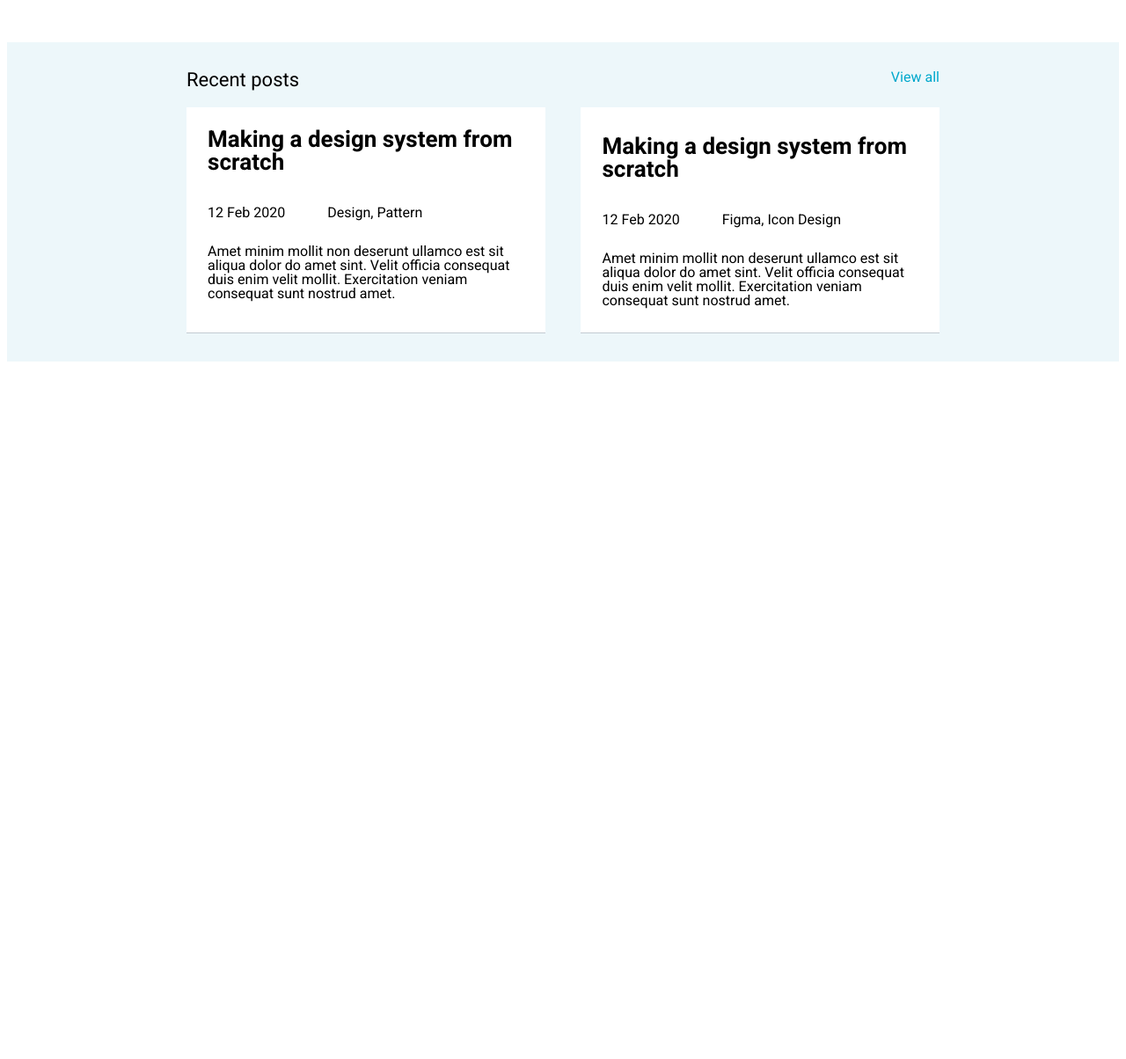
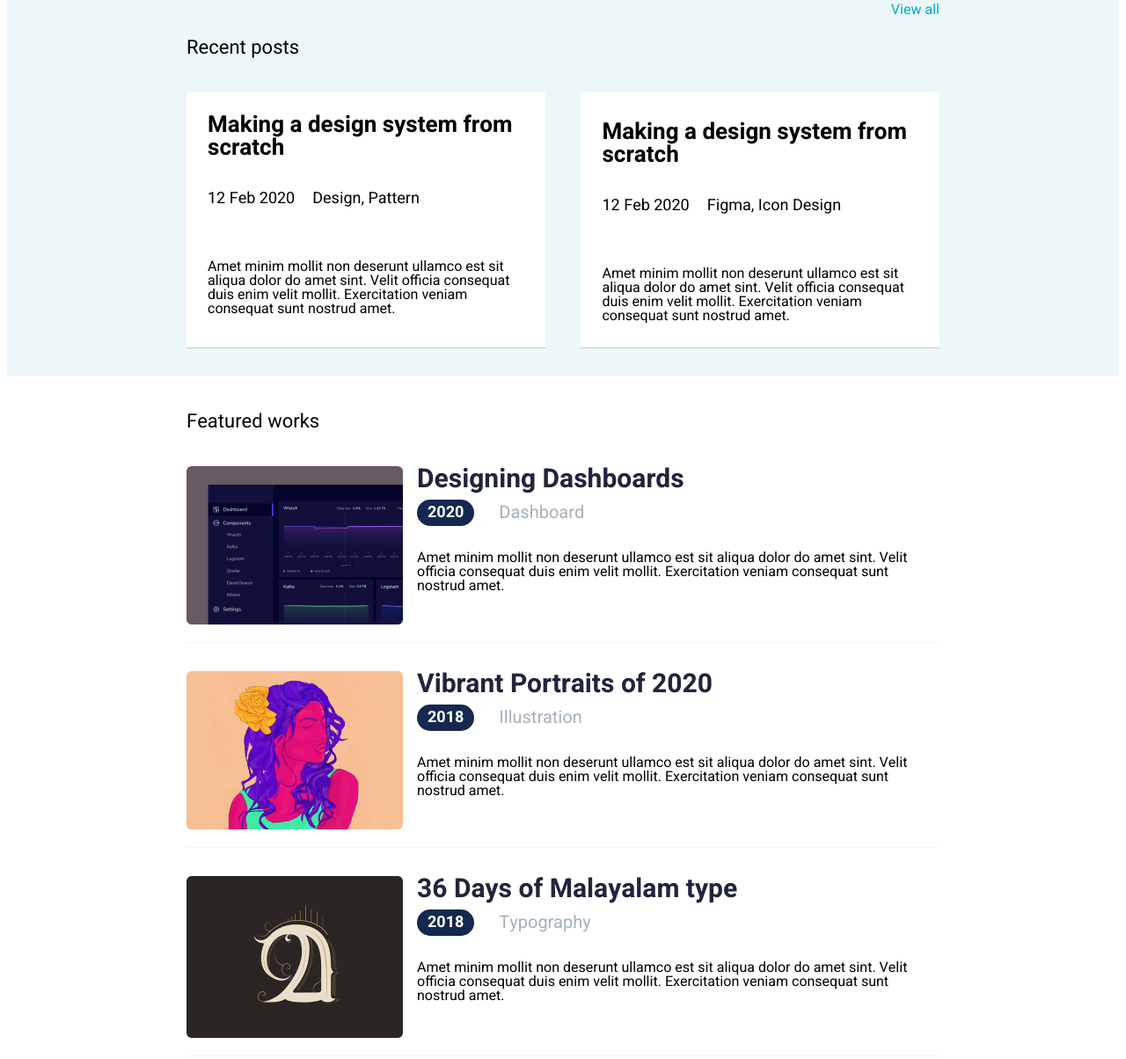
Before and after one commit to IlonaBekoeva/John, a plain HTML site: page index.html in a window 1280 px wide. Shown: the part 674-1878 px from the top of the page at 88% size. Before the commit the page ends 1085 px from the top, so only its background shows below. Drawn offline with Linux system fonts and the light colour scheme.

Commit message:
третий блок

```diff
--- a/index.html
+++ b/index.html
@@ -46,14 +46,14 @@
 						</div>
 					</div>
 					<div id="b" class="main-block__image _container">
-						<img src="image/John.png" alt="John">
+						<image src="image/John.png" alt="John">
 					</div>
 
 				</div>
 			</div>
 			<section class="section__cards-block">
 				<div class="section__inner _container">
-					<div class="title__wrapper">
+					<div class="cards-block__title">
 						<div class="title">Recent posts</div>
 						<a href="" class="view">View all</a>
 					</div>
@@ -79,6 +79,52 @@
 
 				</div>
 			</section>
+			<section class="section-work-block">
+				<div class="section__inner _container">
+					<div class="title">Featured works</div>
+					<div class="block__wrapper">
+						<div class="block">
+							<div class="left">
+								<image src="image/Rectangle 30.png" alt="">
+							</div>
+							<div class="right">
+								<a href="" class="right__title">Designing Dashboards</a>
+								<div class="info__wrapper">
+									<div class="year">2020</div>
+									<div class="type">Dashboard</div>
+								</div>
+								<div class="right__text">Amet minim mollit non deserunt ullamco est sit aliqua dolor do amet sint. Velit officia consequat duis enim velit mollit. Exercitation veniam consequat sunt nostrud amet.</div>
+							</div>
+						</div>
+						<div class="block1">
+							<div class="left">
+								<image src="image/Rectangle 32.png" alt="">
+							</div>
+							<div class="right">
+								<a href="" class="right__title">Vibrant Portraits of 2020</a>
+								<div class="info__wrapper">
+									<div class="year">2018</div>
+									<div class="type">Illustration</div>
+								</div>
+								<div class="right__text">Amet minim mollit non deserunt ullamco est sit aliqua dolor do amet sint. Velit officia consequat duis enim velit mollit. Exercitation veniam consequat sunt nostrud amet.</div>
+							</div>
+						</div>
+						<div class="block2">
+							<div class="left">
+								<image src="image/Rectangle 34.png" alt="">
+							</div>
+							<div class="right">
+								<a href="" class="right__title">36 Days of Malayalam type</a>
+								<div class="info__wrapper">
+									<div class="year">2018</div>
+									<div class="type">Typography</div>
+								</div>
+								<div class="right__text">Amet minim mollit non deserunt ullamco est sit aliqua dolor do amet sint. Velit officia consequat duis enim velit mollit. Exercitation veniam consequat sunt nostrud amet.</div>
+							</div>
+						</div>
+					</div>
+				</div>
+	</section>
 		</main>
 		<footer class="footer">
 
--- a/style.css
+++ b/style.css
@@ -39,6 +39,8 @@ body {
 	margin: 0px auto;
 	box-sizing: content-box;
 }
+
+
 /* ..........ШАПКА....................................................................... */
 .header {
 	position: absolute;
@@ -112,7 +114,7 @@ body {
 }
 /* .........ПЕРВЫЙ БЛОК........................................................................ */
 .main-block__body{
-	padding: 228px 0px 148px 0px;
+	padding: 228px 0px 71px 0px;
 	max-width: 506px;
 }
 @media (max-width: 575px){
@@ -191,7 +193,7 @@ body {
   font-size: 44px;
   padding-bottom: 48px;
 }
-.title__wrapper {
+.cards-block__title {
   display: flex;
   justify-content: space-between;
 }
@@ -221,23 +223,15 @@ body {
   display: flex;
   margin-bottom: 28px;
 }
-.text:not(:first-child) {
-  position: relative;
-  margin-left: 48px;
-}
-.text:not(:first-child)::before {
-  position: absolute;
-  height: 20px;
-  width: 1px;
-  top: 0;
-  left: -20%;
-  background-color: #21243D;
+.text{
+	font-size: 18px;
+	margin: 0px 20px 0px 0px;
 }
 .card__text {
   font-size: 16px;
 }
 @media (max-width: 991px) {
-.title__wrapper {
+.cards-block__title__wrapper {
    justify-content: center;
  }
 .view {
@@ -269,6 +263,118 @@ body {
   padding-top: 32px;
 }
 /*.........ТРЕТИЙ БЛОК........................................................................*/
+.title {
+  margin-top: 40px;
+  margin-bottom: 40px;
+  font-size: 22px;
+}
+.title__works {
+  font-size: 44px;
+  font-weight: 700;
+  line-height: 1;
+  margin-top: 0;
+}
+.block {
+  display: flex;
+  padding-bottom: 20px;
+  border-bottom: 1px solid #EDF7FA;
+  margin-bottom: 32px;
+}
+.block1 {
+  display: flex;
+  padding-bottom: 20px;
+  border-bottom: 1px solid #EDF7FA;
+  margin-bottom: 32px;
+}
+.block2 {
+  display: flex;
+  padding-bottom: 20px;
+  border-bottom: 1px solid #EDF7FA;
+  margin-bottom: 32px;
+}
+.left img {
+  display: flex;
+}
+.right {
+  margin-left: 16px;
+}
+.right__title {
+  font-weight: 700;
+  font-size: 30px;
+  color: #21243D;
+}
+.info__wrapper {
+  display: flex;
+  margin-top: 8px;
+  margin-bottom: 24px;
+  align-items: center;
+}
+.year {
+  padding: 0 12px;
+  color: #fff;
+  background-color: #142850;
+  border-radius: 16px;
+  font-weight: 700;
+}
+.type {
+  margin-left: 28px;
+  font-size: 20px;
+  color: rgba(134, 149, 164, 0.75);
+}
+.right__text {
+font-size: 16px;
+}
+
+@media (max-width: 575px) {
+.block {
+   flex-direction: column;
+ }
+ .block1 {
+   display: none;
+ }
+ .block2 {
+ 	display: none;
+ }
+.left img {
+   margin-bottom: 12px;
+   height: 90%;
+   width: 90%;
+ }
+.right {
+  margin-left: 0;
+ }
+.right__title {
+  margin-bottom: 12px;
+ }
+}
+.heading {
+  font-weight: 700;
+  font-size: 34px;
+  margin-bottom: 48px;
+  max-width: 60%;
+}
+.info__wrapper {
+  display: flex;
+  align-items: center;
+  margin-bottom: 28px;
+}
+.year {
+  font-weight: 700;
+  font-size: 18px;
+  color: #fff;
+  background-color: #142850;
+  padding: 6px 12px;
+  border-radius: 16px;
+}
+.info {
+  margin-left: 16px;
+}
+.text {
+  margin-bottom: 48px;
+}
+.text {
+  margin-bottom: 32px;
+}
 
 /*............................................................................................*/
 .footer{
```
Also changed, not shown: image/Rectangle 30.png (added), image/Rectangle 32.png (added), image/Rectangle 34.png (added).
